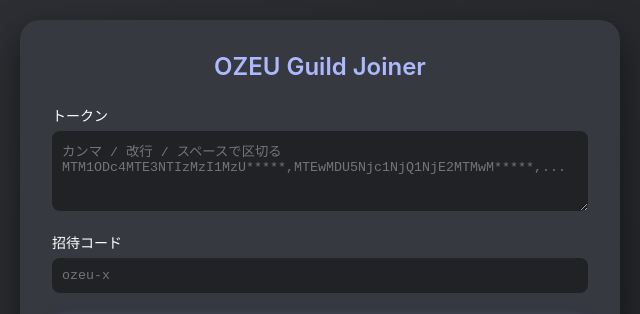
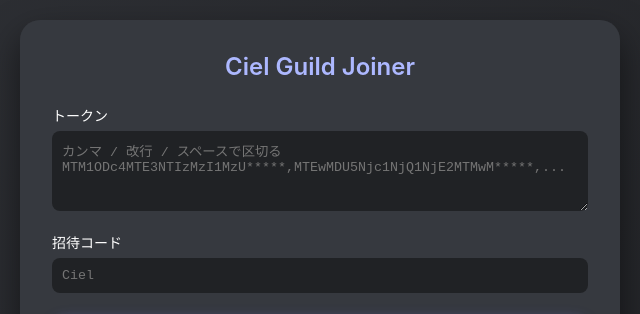
Before and after one commit to taka-4602/mnfghdgs, a plain HTML site: page joiner/index.html in a window 1280 px wide. Shown: the top 314 px of the page, 320-960 px from the left. Drawn offline with Linux system fonts and the light colour scheme.

Commit message:
Add files via upload

```diff
--- a/joiner/index.html
+++ b/joiner/index.html
@@ -3,7 +3,7 @@
 <head>
     <meta charset="UTF-8" />
     <meta name="viewport" content="width=device-width, initial-scale=1">
-    <title>OZEU Guild Joiner</title>
+    <title>Ciel Guild Joiner</title>
     <style>
         ::-webkit-scrollbar { width: 6px; }
         ::-webkit-scrollbar-track { background: #202225; border-radius: 3px; }
@@ -238,13 +238,13 @@
 </head>
 <body>
     <div class="card">
-        <h2>OZEU Guild Joiner</h2>
+        <h2>Ciel Guild Joiner</h2>
         <form id="joinForm">
             <label>トークン
                 <textarea id="tokens" rows="4" placeholder="カンマ / 改行 / スペースで区切る MTM1ODc4MTE3NTIzMzI1MzU*****,MTEwMDU5Njc1NjQ1NjE2MTMwM*****,..."></textarea>
             </label>
             <label>招待コード
-                <input type="text" id="invite" placeholder="ozeu-x" />
+                <input type="text" id="invite" placeholder="Ciel" />
             </label>
             <button id="startJoin" type="button" class="primary">Join開始</button>
 
```
